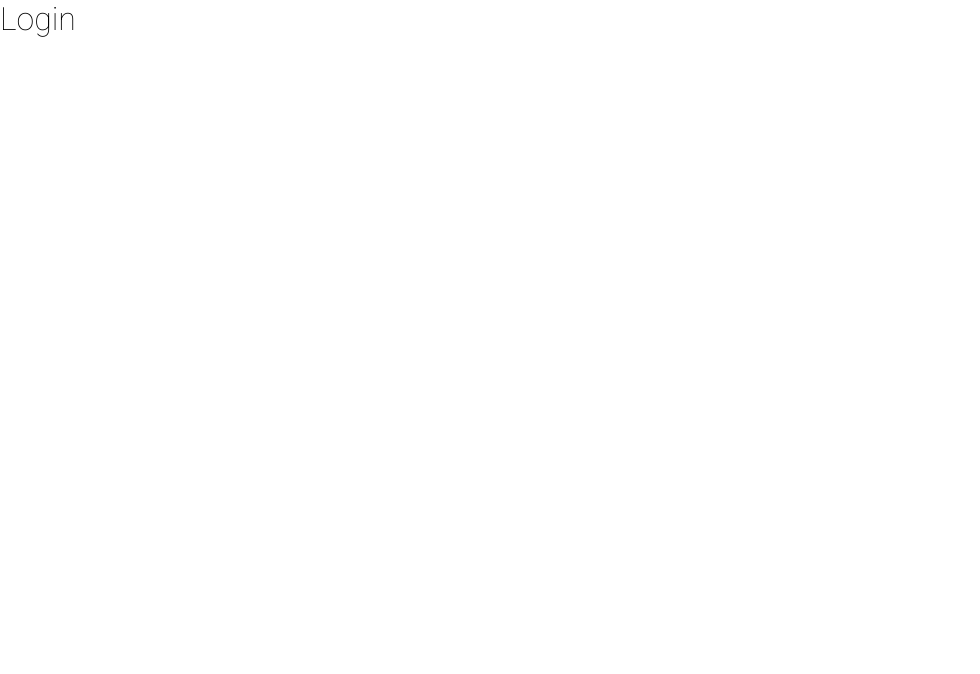
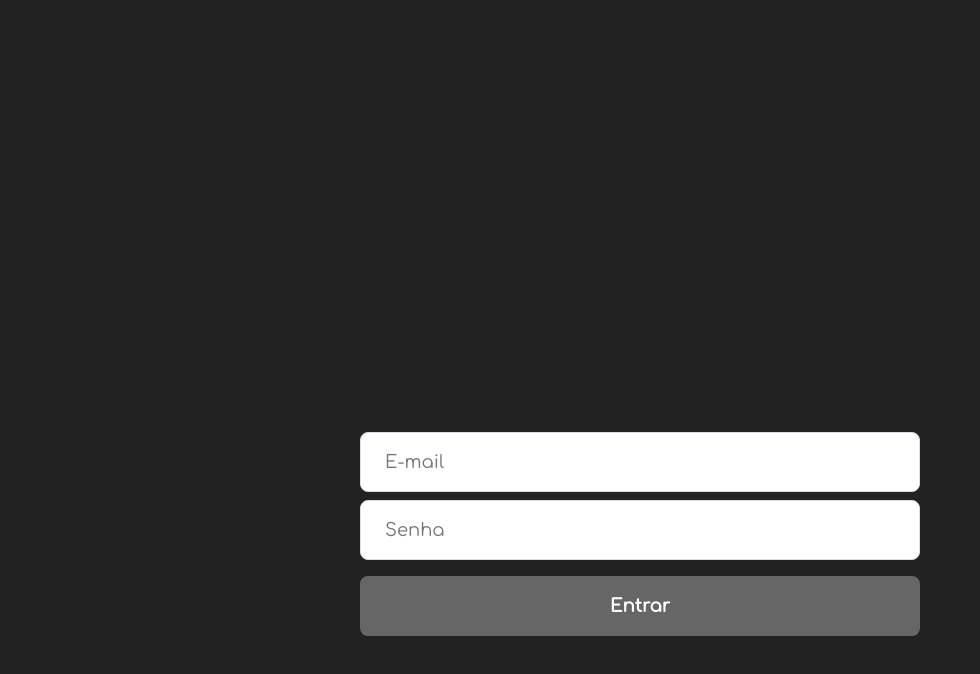
Before and after one commit to hique023/dashrcadmin, a React (Create React App) app: page / in a window 1280 px wide. Shown: the top 674 px of the page, without its empty margins (0-980 px from the left). Built offline with nearby package versions, Linux system fonts and the light colour scheme.

Commit message:
Criado estrutura inicial da tela Login

```diff
--- a/src/global.css
+++ b/src/global.css
@@ -1,12 +1,124 @@
-/* @import url("https://fonts.googleapis.com/css2?family=Comfortaa&display=swap"); */
-@import url("https://fonts.googleapis.com/css2?family=Roboto:ital,wght@0,100;0,300;1,300&display=swap");
+@import url("https://fonts.googleapis.com/css2?family=Comfortaa&display=swap");
+/* @import url("https://fonts.googleapis.com/css2?family=Roboto:ital,wght@0,100;0,300;1,300&display=swap"); */
 
 * {
   margin: 0;
   padding: 0;
   outline: 0;
   box-sizing: border-box;
-  /* font-family: "Comfortaa", sans-serif; */
-  font-family: "Roboto", sans-serif;
+  font-family: "Comfortaa", sans-serif;
+  /* font-family: "Roboto", sans-serif; */
   font-weight: 100;
 }
+
+:root {
+  --blue-soft: #5778bb;
+  --blue: #1c3e8d;
+  --wine: #8f181b;
+  --red: #d12032;
+  --yellow: #fbb925;
+  --yellow-soft: #f5c989;
+  --green-soft: #5bb13d;
+  --green: #018037;
+  --white: #fff;
+  --black: rgb(0, 0, 0);
+  --background: #f0f0f5;
+  --block: #ce7e80;
+  --edit: #a8a8b3;
+  --dark-background: #222222;
+  --dark-button: #666666;
+}
+
+body {
+  background: var(--dark-background);
+  -webkit-font-smoothing: antialiased;
+}
+
+input,
+button,
+textarea {
+  /* font: 300 18px "Roboto", sans-serif; */
+  font: 300 18px "Comfortaa", sans-serif;
+}
+
+button {
+  cursor: pointer;
+}
+
+img {
+  max-width: 500px;
+}
+
+form input {
+  width: 100%;
+  height: 60px;
+  color: #333;
+  border: 1px solid #dcdce6;
+  border-radius: 8px;
+  padding: 0 24px;
+  margin-top: 8px;
+}
+
+form select {
+  width: 100%;
+  height: 60px;
+  color: #333;
+  border: 1px solid #dcdce6;
+  border-radius: 8px;
+  padding: 0 24px;
+  margin-top: 8px;
+  /* font: 12px "Roboto", sans-serif; */
+  font: 12px "Comfortaa", sans-serif;
+}
+
+form textarea {
+  width: 100%;
+  resize: vertical;
+  min-height: 140px;
+  color: #333;
+  border: 1px solid #dcdce6;
+  border-radius: 8px;
+  padding: 16px 24px;
+  line-height: 24px;
+}
+
+.button {
+  width: 100%;
+  height: 60px;
+  background: var(--dark-button);
+  border: 0;
+  border-radius: 8px;
+  color: var(--white);
+  font-weight: 700;
+  margin-top: 16px;
+  display: inline-block;
+  text-align: center;
+  text-decoration: none;
+  font-size: 18px;
+  line-height: 60px;
+  transition: filter 0.2s;
+}
+
+.button:hover {
+  filter: brightness(80%);
+}
+
+.back-link {
+  display: flex;
+  align-items: center;
+  /* margin-top: 40px; */
+  /* color: #41414d; */
+  color: var(--white);
+  font-size: 18px;
+  text-decoration: none;
+  font-weight: 500;
+  transition: opacity 0.2s;
+}
+
+.back-link svg {
+  margin-right: 8px;
+}
+
+.back-link:hover {
+  opacity: 0.8;
+}
--- a/src/pages/Login/index.js
+++ b/src/pages/Login/index.js
@@ -1,13 +1,41 @@
 // Global
-import React from "react";
+import React, { useEffect, useState } from "react";
+import { Link, useHistory } from "react-router-dom";
 
 // Styles
 import "./styles.css";
 
-export default function Login() {
+export default function Logon() {
+  const [email, setEmail] = useState("");
+  const [password, setPassword] = useState("");
+
   return (
-    <div className="loginContainer">
-      <h1>Login</h1>
+    <div className="container-master">
+      <div className="logon-container">
+        <section className="form">
+          {/* <form onSubmit={handleLogin}> */}
+          <form>
+            {/* <h1>Faça seu login</h1> */}
+
+            <input
+              placeholder="E-mail"
+              value={email}
+              onChange={(e) => setEmail(e.target.value)}
+            />
+
+            <input
+              placeholder="Senha"
+              type="password"
+              value={password}
+              onChange={(e) => setPassword(e.target.value)}
+            />
+
+            <button className="button" type="submit">
+              Entrar
+            </button>
+          </form>
+        </section>
+      </div>
     </div>
   );
 }
--- a/src/pages/Login/styles.css
+++ b/src/pages/Login/styles.css
@@ -0,0 +1,32 @@
+.container-master {
+  /* background-image: url("../../assets/backgroundlogin.png"); */
+  background-repeat: no-repeat;
+  background-size: cover;
+}
+
+.logon-container {
+  width: 100%;
+  max-width: 1120px;
+  height: 100vh;
+  margin: 0 auto;
+
+  display: flex;
+  align-items: center;
+  justify-content: center;
+}
+
+.logon-container section.form {
+  width: 50%;
+  display: flex;
+  position: relative;
+  top: 150px;
+}
+
+.logon-container section.form form h1 {
+  font-size: 32px;
+  margin-bottom: 32px;
+}
+
+.logon-container section.form form button {
+  margin-bottom: 40px;
+}
```
